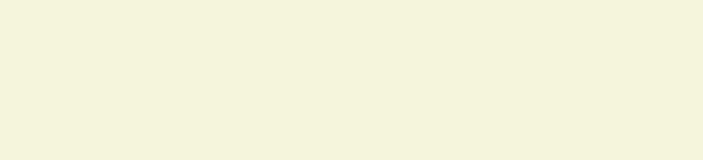
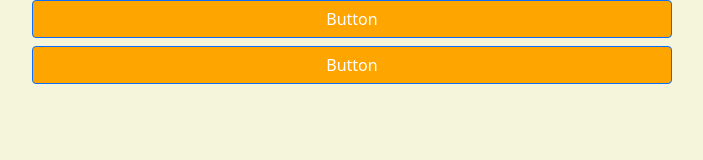
Before and after one commit to skeoswf/LAB-link-in-bio2, a plain HTML site: page index.html in a window 1280 px wide. Shown: the whole page, without its empty margins (288-991 px from the left). Drawn offline with nearby package versions, Linux system fonts and the light colour scheme.

Commit message:
Successfully link Bootstrap and test buttons

```diff
--- a/index.html
+++ b/index.html
@@ -3,11 +3,19 @@
 <head>
   <meta charset="UTF-8">
   <meta name="viewport" content="width=device-width, initial-scale=1.0">
+  <link href="https://cdn.jsdelivr.net/npm/bootstrap@5.1.3/dist/css/bootstrap.min.css" rel="stylesheet" integrity="sha384-1BmE4kWBq78iYhFldvKuhfTAU6auU8tT94WrHftjDbrCEXSU1oBoqyl2QvZ6jIW3" crossorigin="anonymous">
   <link rel="stylesheet" href="main.css">
   <title>Document</title>
 </head>
 <body>
 
+  <div class="d-grid gap-2 col-6 mx-auto">
+    <button class="btn btn-primary" type="button">Button</button>
+    <button class="btn btn-primary" type="button">Button</button>
+  </div>
+
+
+  <script src="https://cdn.jsdelivr.net/npm/bootstrap@5.1.3/dist/js/bootstrap.bundle.min.js" integrity="sha384-ka7Sk0Gln4gmtz2MlQnikT1wXgYsOg+OMhuP+IlRH9sENBO0LRn5q+8nbTov4+1p" crossorigin="anonymous"></script>
   <script src="main.js"></script>
 </body>
 </html>
--- a/main.css
+++ b/main.css
@@ -1,3 +1,7 @@
 body {
   background-color: beige;
 }
+
+.btn-primary {
+  background-color: orange;
+}
```
